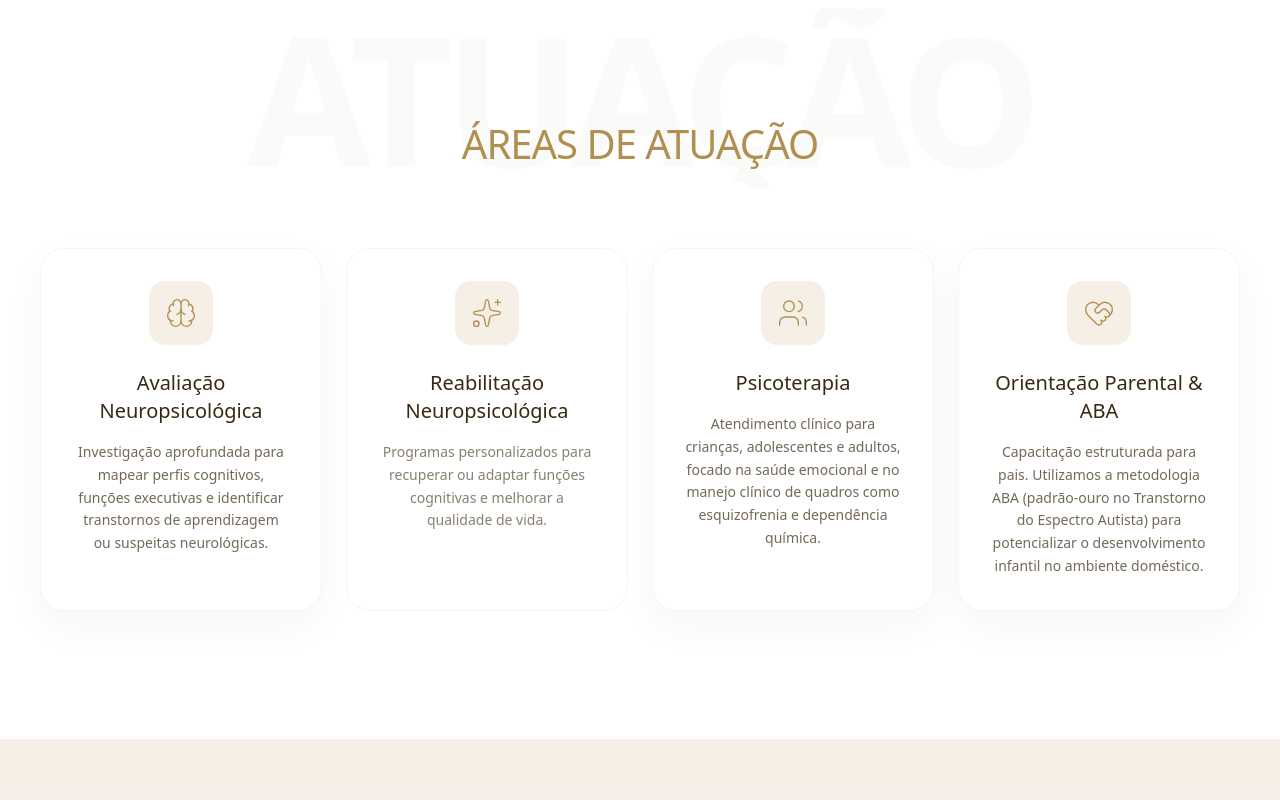
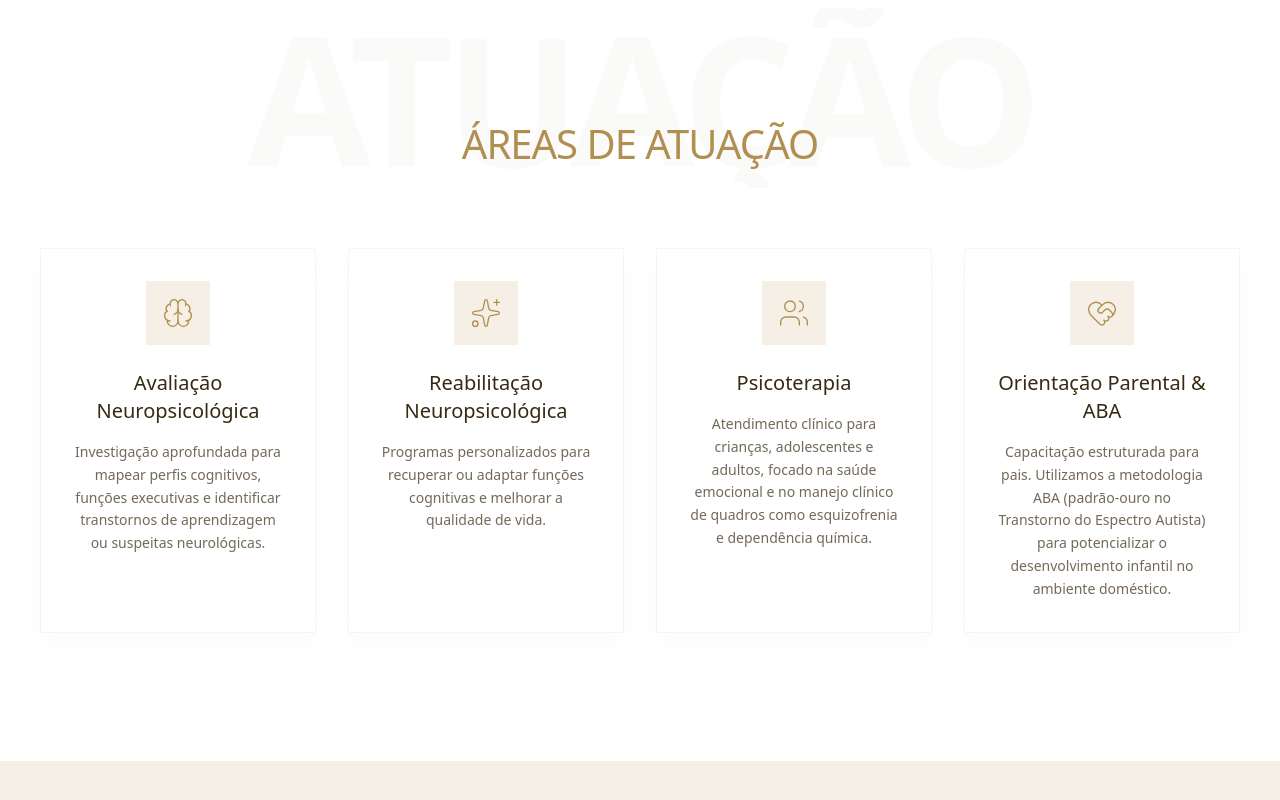
Before and after one commit to Orlando-GF/jamillemiranda, a Next.js app: page / in a window 1280 px wide. Shown: the part 864-1664 px from the top of the page. Built offline with nearby package versions, Linux system fonts and the light colour scheme.

Commit message:
style: unifica design system com bordas retas e efeito 'lifted shadow' orgânico no hero e serviços

```diff
--- a/src/components/Hero.tsx
+++ b/src/components/Hero.tsx
@@ -5,12 +5,12 @@ import { motion } from "framer-motion";
 export default function Hero() {
     return (
         <section id="inicio" className="relative w-full min-h-[90dvh] md:min-h-[95dvh] flex flex-col justify-start md:justify-center overflow-visible mb-16 md:mb-24">
-            {/* Lifted Shadow Effect: Sombras mais nítidas e curtas nas extremidades, centro totalmente limpo */}
-            {/* Sombra Esquerda: Começa para fora da borda e rotaciona para dentro/baixo */}
-            <div className="absolute bottom-1 left-[-4px] w-[20%] h-10 bg-black/40 blur-lg -rotate-[5deg] z-0" />
+            {/* Lifted Shadow Effect: Sombras orgânicas que se dissipam em direção ao centro */}
+            {/* Sombra Esquerda: Gradiente que some para a direita */}
+            <div className="absolute bottom-1 left-[-4px] w-[25%] h-10 bg-gradient-to-r from-black/40 to-transparent blur-lg -rotate-[5deg] z-0" />
 
-            {/* Sombra Direita: Começa para fora da borda e rotaciona para dentro/baixo */}
-            <div className="absolute bottom-1 right-[-4px] w-[20%] h-10 bg-black/40 blur-lg rotate-[5deg] z-0" />
+            {/* Sombra Direita: Gradiente que some para a esquerda */}
+            <div className="absolute bottom-1 right-[-4px] w-[25%] h-10 bg-gradient-to-l from-black/40 to-transparent blur-lg rotate-[5deg] z-0" />
 
             {/* Background Image Layer (The Floating Card - Straight Edges) */}
             <div className="absolute inset-x-0 top-0 bottom-8 z-10 overflow-hidden bg-background">
--- a/src/components/Services.tsx
+++ b/src/components/Services.tsx
@@ -29,78 +29,58 @@ export default function Services() {
                     Áreas de atuação
                 </motion.h2>
 
-                <div className="grid grid-cols-1 sm:grid-cols-2 lg:grid-cols-4 gap-6 relative z-10">
-                    {/* Atuação Box 1 */}
+                <div className="grid grid-cols-1 sm:grid-cols-2 lg:grid-cols-4 gap-x-8 gap-y-12 relative z-10">
+                    {[
+                        {
+                            title: "Avaliação Neuropsicológica",
+                            description: "Investigação aprofundada para mapear perfis cognitivos, funções executivas e identificar transtornos de aprendizagem ou suspeitas neurológicas.",
+                            icon: Brain,
+                            delay: 0.1
+                        },
+                        {
+                            title: "Reabilitação Neuropsicológica",
+                            description: "Programas personalizados para recuperar ou adaptar funções cognitivas e melhorar a qualidade de vida.",
+                            icon: Sparkles,
+                            delay: 0.2
+                        },
+                        {
+                            title: "Psicoterapia",
+                            description: "Atendimento clínico para crianças, adolescentes e adultos, focado na saúde emocional e no manejo clínico de quadros como esquizofrenia e dependência química.",
+                            icon: Users,
+                            delay: 0.3
+                        },
+                        {
+                            title: "Orientação Parental & ABA",
+                            description: "Capacitação estruturada para pais. Utilizamos a metodologia ABA (padrão-ouro no Transtorno do Espectro Autista) para potencializar o desenvolvimento infantil no ambiente doméstico.",
+                            icon: HeartHandshake,
+                            delay: 0.4
+                        }
+                    ].map((service, index) => (
                         <motion.div
+                            key={index}
                             variants={itemVariants}
                             initial="hidden"
                             whileInView="visible"
                             viewport={{ once: true }}
-                        transition={{ duration: 0.5, delay: 0.1 }}
-                        className="bg-white p-6 md:p-8 rounded-3xl shadow-[0_15px_40px_rgba(0,0,0,0.04)] border border-stone-100 flex flex-col items-center text-center group hover:border-gold/30 transition-all duration-500 hover:-translate-y-2"
+                            transition={{ duration: 0.5, delay: service.delay }}
+                            className="relative group transition-all duration-500 hover:-translate-y-2 flex flex-col"
                         >
-                        <div className="w-16 h-16 bg-cream rounded-2xl flex items-center justify-center text-gold mb-6 group-hover:scale-110 transition-transform duration-500">
-                            <Brain size={32} strokeWidth={1} />
+                            {/* Lifted Shadow Effect para os cards */}
+                            <div className="absolute -bottom-1 left-0 w-[30%] h-4 bg-black/15 blur-lg -rotate-[4deg] opacity-0 group-hover:opacity-100 transition-opacity duration-500 z-0" />
+                            <div className="absolute -bottom-1 right-0 w-[30%] h-4 bg-black/15 blur-lg rotate-[4deg] opacity-0 group-hover:opacity-100 transition-opacity duration-500 z-0" />
+
+                            {/* Card Content */}
+                            <div className="bg-white p-6 md:p-8 border border-stone-100 flex flex-col items-center text-center flex-grow z-10 shadow-[0_10px_30px_rgba(0,0,0,0.02)] group-hover:border-gold/30">
+                                <div className="w-16 h-16 bg-cream flex items-center justify-center text-gold mb-6 group-hover:scale-110 transition-transform duration-500">
+                                    <service.icon size={32} strokeWidth={1} />
                                 </div>
-                        <h3 className="font-serif text-xl text-dark mb-4 group-hover:text-gold transition-colors">Avaliação Neuropsicológica</h3>
+                                <h3 className="font-serif text-xl text-dark mb-4 group-hover:text-gold transition-colors">{service.title}</h3>
                                 <p className="font-sans text-dark/70 leading-relaxed text-sm">
-                            Investigação aprofundada para mapear perfis cognitivos, funções executivas e identificar transtornos de aprendizagem ou suspeitas neurológicas.
+                                    {service.description}
                                 </p>
+                            </div>
                         </motion.div>
-
-                    {/* Atuação Box 2 */}
-                    <motion.div
-                        variants={itemVariants}
-                        initial="hidden"
-                        whileInView="visible"
-                        viewport={{ once: true }}
-                        transition={{ duration: 0.5, delay: 0.2 }}
-                        className="bg-white p-8 rounded-3xl shadow-[0_15px_40_rgba(0,0,0,0.04)] border border-stone-100 flex flex-col items-center text-center group hover:border-gold/30 transition-all duration-500 hover:-translate-y-2"
-                    >
-                        <div className="w-16 h-16 bg-cream rounded-2xl flex items-center justify-center text-gold mb-6 group-hover:scale-110 transition-transform duration-500">
-                            <Sparkles size={32} strokeWidth={1} />
-                        </div>
-                        <h3 className="font-serif text-xl text-dark mb-4 group-hover:text-gold transition-colors">Reabilitação Neuropsicológica</h3>
-                        <p className="font-sans text-dark/60 leading-relaxed text-sm">
-                            Programas personalizados para recuperar ou adaptar funções cognitivas e melhorar a qualidade de vida.
-                        </p>
-                    </motion.div>
-
-                    {/* Atuação Box 3 */}
-                    <motion.div
-                        variants={itemVariants}
-                        initial="hidden"
-                        whileInView="visible"
-                        viewport={{ once: true }}
-                        transition={{ duration: 0.5, delay: 0.3 }}
-                        className="bg-white p-6 md:p-8 rounded-3xl shadow-[0_15px_40px_rgba(0,0,0,0.04)] border border-stone-100 flex flex-col items-center text-center group hover:border-gold/30 transition-all duration-500 hover:-translate-y-2"
-                    >
-                        <div className="w-16 h-16 bg-cream rounded-2xl flex items-center justify-center text-gold mb-6 group-hover:scale-110 transition-transform duration-500">
-                            <Users size={32} strokeWidth={1} />
-                        </div>
-                        <h3 className="font-serif text-xl text-dark mb-4 group-hover:text-gold transition-colors">Psicoterapia</h3>
-                        <p className="font-sans text-dark/70 leading-relaxed text-sm">
-                            Atendimento clínico para crianças, adolescentes e adultos, focado na saúde emocional e no manejo clínico de quadros como esquizofrenia e dependência química.
-                        </p>
-                    </motion.div>
-
-                    {/* Atuação Box 4 */}
-                    <motion.div
-                        variants={itemVariants}
-                        initial="hidden"
-                        whileInView="visible"
-                        viewport={{ once: true }}
-                        transition={{ duration: 0.5, delay: 0.4 }}
-                        className="bg-white p-6 md:p-8 rounded-3xl shadow-[0_15px_40px_rgba(0,0,0,0.04)] border border-stone-100 flex flex-col items-center text-center group hover:border-gold/30 transition-all duration-500 hover:-translate-y-2"
-                    >
-                        <div className="w-16 h-16 bg-cream rounded-2xl flex items-center justify-center text-gold mb-6 group-hover:scale-110 transition-transform duration-500">
-                            <HeartHandshake size={32} strokeWidth={1} />
-                        </div>
-                        <h3 className="font-serif text-xl text-dark mb-4 group-hover:text-gold transition-colors">Orientação Parental & ABA</h3>
-                        <p className="font-sans text-dark/70 leading-relaxed text-sm">
-                            Capacitação estruturada para pais. Utilizamos a metodologia ABA (padrão-ouro no Transtorno do Espectro Autista) para potencializar o desenvolvimento infantil no ambiente doméstico.
-                        </p>
-                    </motion.div>
+                    ))}
                 </div>
             </div>
         </section>
```
Lines whose indentation alone changed are shown as unchanged.
